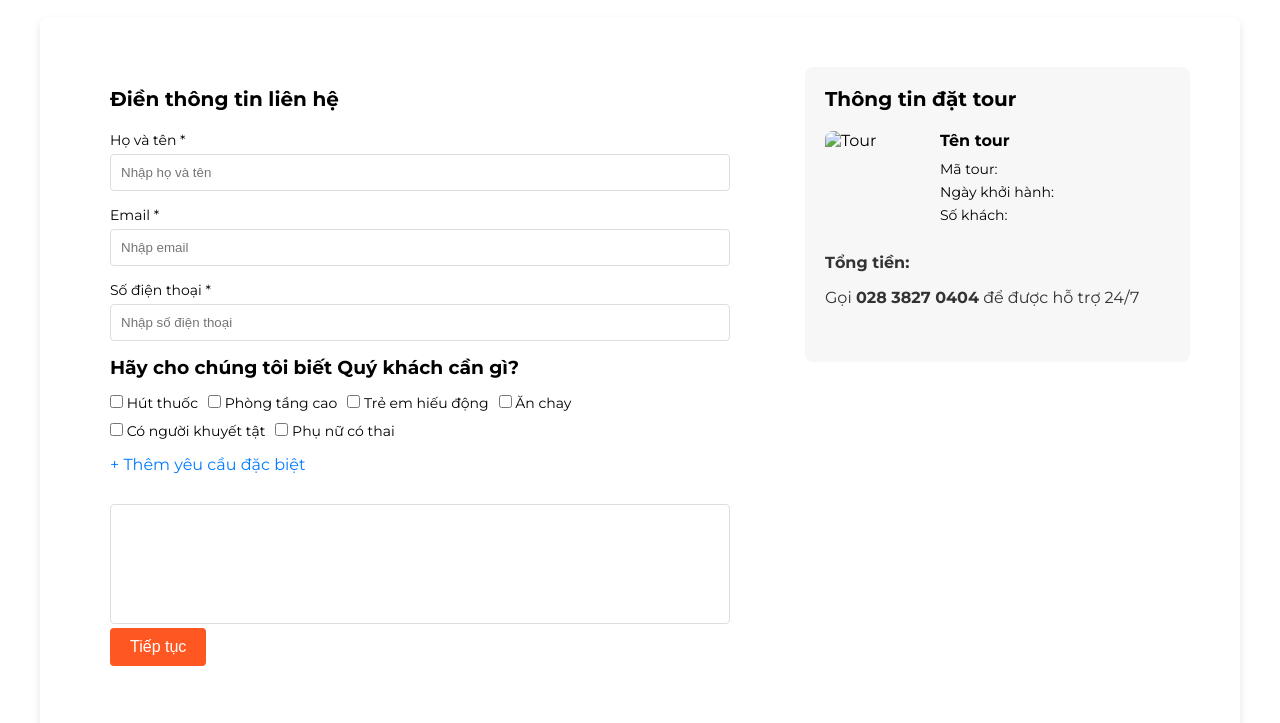
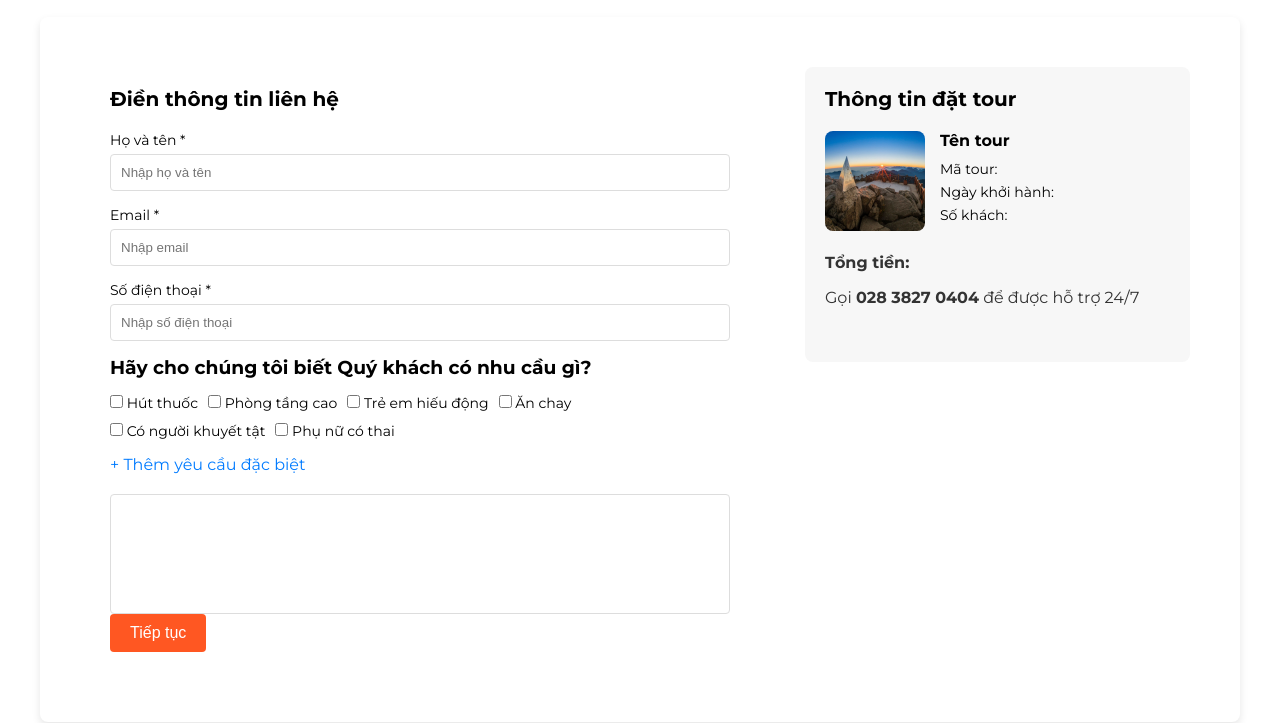
Before and after one commit to dacnghia-lx/travel-website, a plain HTML site: page checkout.html in a window 1280 px wide. Both pictures are taken after a click on the link "+ Thêm yêu cầu đặc biệt". Shown: the part 77-800 px from the top of the page. Drawn offline with Linux system fonts and the light colour scheme.

Commit message:
fixed checkout bug

```diff
--- a/checkout.html
+++ b/checkout.html
@@ -80,7 +80,7 @@
                     <label for="phone">Số điện thoại *</label>
                     <input type="tel" id="phone" placeholder="Nhập số điện thoại" required>
                 </div>
-                <h3>Hãy cho chúng tôi biết Quý khách cần gì?</h3>
+                <h3 id="special-request-title">Hãy cho chúng tôi biết Quý khách có nhu cầu gì?</h3>
                 <div class="checkbox-group">
                     <label><input type="checkbox"> Hút thuốc</label>
                     <label><input type="checkbox"> Phòng tầng cao</label>
@@ -90,14 +90,14 @@
                     <label><input type="checkbox"> Phụ nữ có thai</label>
                 </div>
                 <a href="#" class="special-request">+ Thêm yêu cầu đặc biệt</a>
-                <textarea name="" id=""></textarea>
+                <textarea name="" id="special-request-textarea" style="display:none;"></textarea>
                 <button type="submit" class="continue-btn">Tiếp tục</button>
             </form>
         </div>
         <div class="tour-info">
             <h2>Thông tin đặt tour</h2>
             <div class="tour-summary">
-                <img id="tour-image" src="img/info//des_banner/sapa.jpg" alt="Tour">
+                <img id="tour-image" src="img/info/des_banner/sapa.jpg" alt="Tour">
                 <div>
                     <h3 id="tour-name">Tên tour</h3>
                     <p>Mã tour: <span id="tour-code"></span></p>
--- a/js/checkout.js
+++ b/js/checkout.js
@@ -80,6 +80,17 @@ function setupPaymentEvents() {
     };
 }
 
+document.querySelector('.special-request').addEventListener('click', function(e) {
+    e.preventDefault();
+    const textarea = document.getElementById('special-request-textarea');
+    if (textarea.style.display === 'block') {
+      textarea.style.display = 'none';
+    } else {
+      textarea.style.display = 'block';
+    }
+  }
+);
+
 // Gọi các function chính
 fillCheckoutTourInfo();
 setupPaymentEvents();
--- a/js/des.js
+++ b/js/des.js
@@ -33,5 +33,5 @@ document.getElementById('filterForm').addEventListener('submit', function(e) {
     if (departure !== 'Tất cả' && card.dataset.departure !== departure) show = false;
     if (destination !== 'Tất cả' && card.dataset.destination !== destination) show = false;
     card.style.display = show ? '' : 'none';
+  });
 });
-});
--- a/js/script.js
+++ b/js/script.js
@@ -1,4 +1,3 @@
-
 let slideIndex = 1;
 showSlides(slideIndex);
 
```
